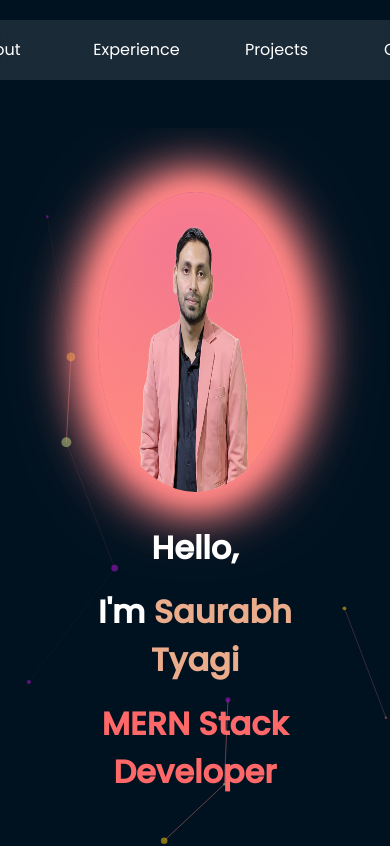
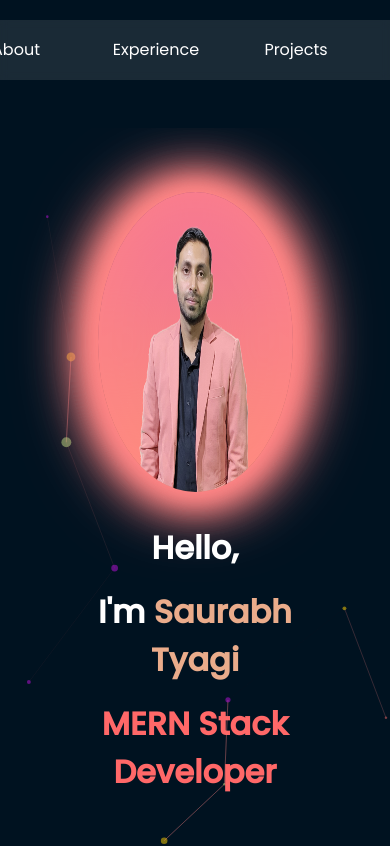
Before and after one commit to SAURABHTY01/personal-portfolio, a React (Create React App) app: page / in a window 390 px wide. Shown: the top 846 px of the page. Built offline with nearby package versions, Linux system fonts and the light colour scheme.

Commit message:
initial commit

```diff
--- a/src/style/main.css
+++ b/src/style/main.css
@@ -221,6 +221,7 @@
     padding: 0 !important;
     margin: 0 40px !important;
     max-width: 500px !important;
+    overflow: hidden;
   }
 }
 
--- a/src/style/navbar.css
+++ b/src/style/navbar.css
@@ -65,6 +65,6 @@
 
 @media only screen and (max-width: 768px) {
   .navbar {
-    left: 35%;
+    left: 40%;
   }
 }
```
